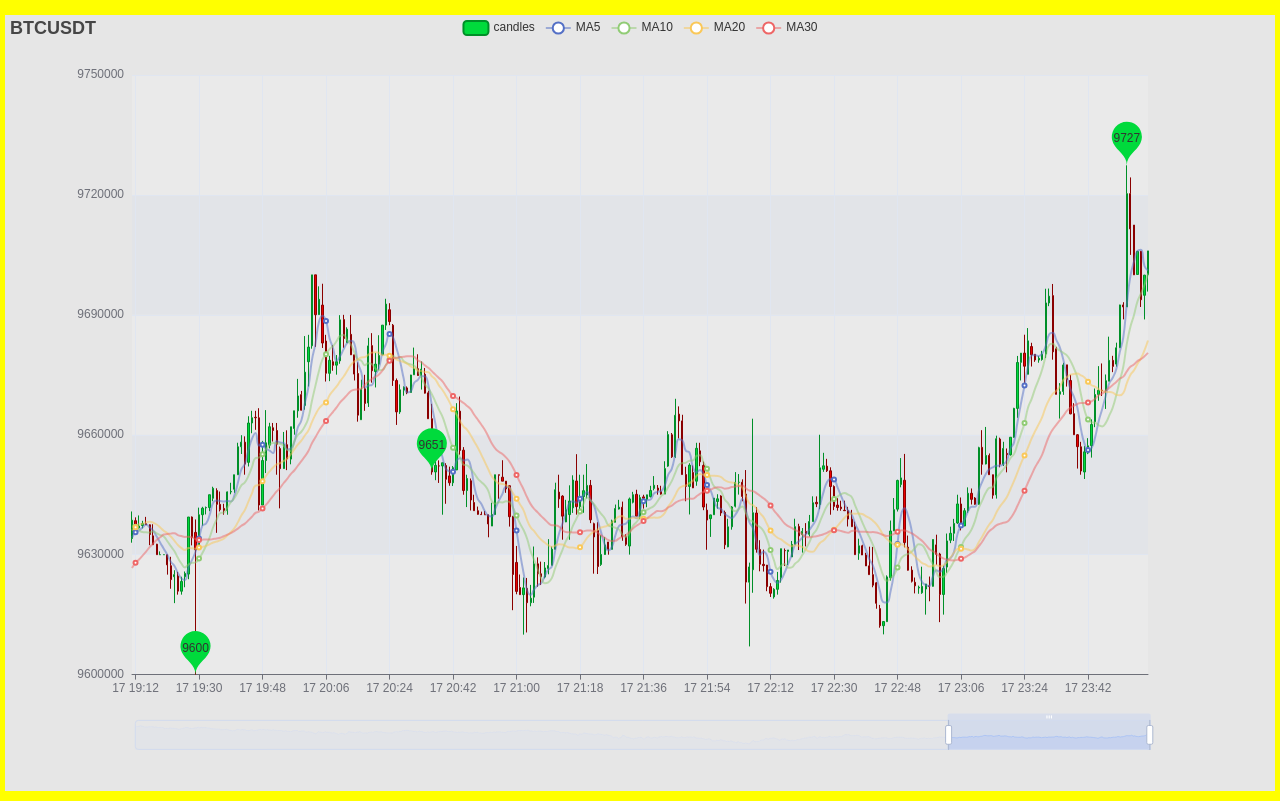
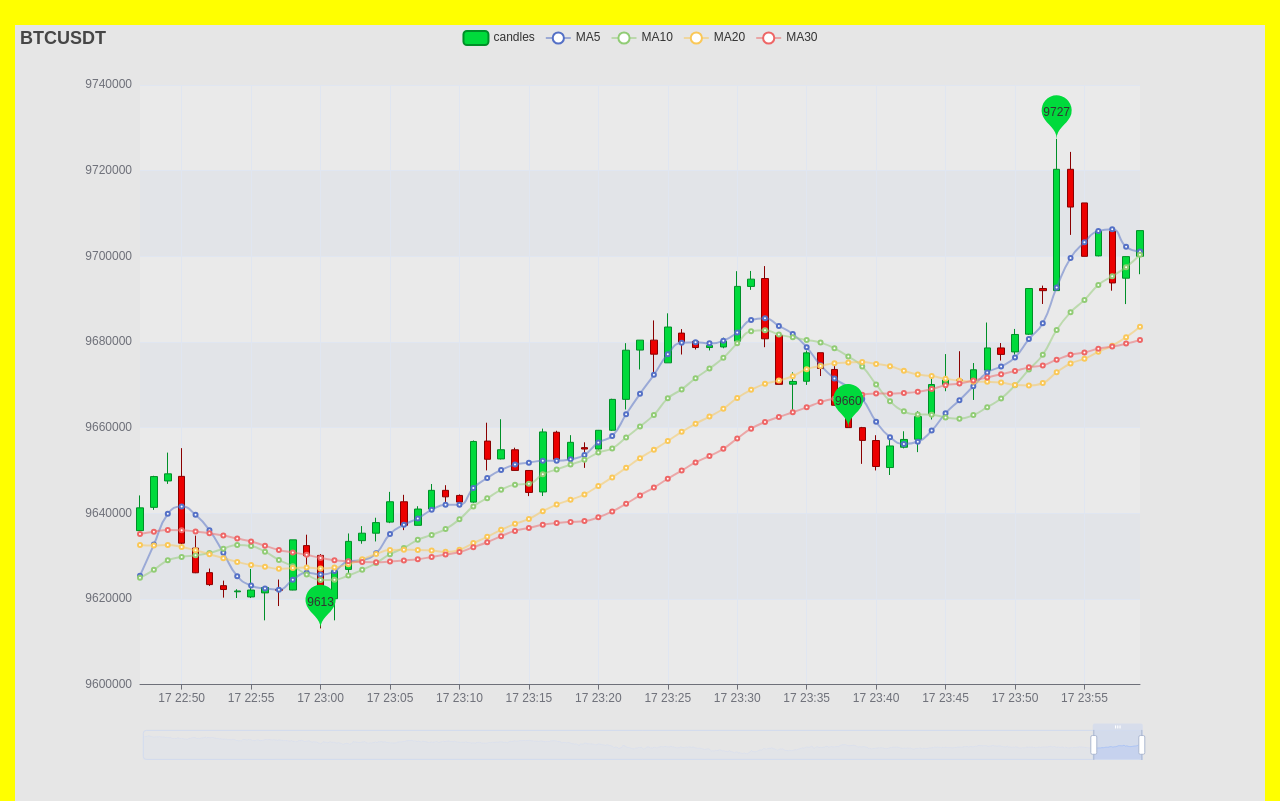
Before and after one commit to mauricio-lima/binance-chart, a plain HTML site: page source/frontend/index.html in a window 1280 px wide. Drawn offline with nearby package versions, Linux system fonts and the light colour scheme; files whose address does not match are found by name.

Commit message:
Adjusts for better initial visualisation

```diff
--- a/source/frontend/candle-stick.js
+++ b/source/frontend/candle-stick.js
@@ -94,7 +94,7 @@ function setupCandleStickChart(container, dataSource, name)
         dataZoom: [
             {
                 type  : 'inside',
-                start : 80,
+                start : 95,
                 end   : 100
             },
             {
--- a/source/frontend/index.html
+++ b/source/frontend/index.html
@@ -10,7 +10,7 @@
        <script type="text/javascript" src="single.js"      ></script>
        <script type="text/javascript" src="candle-stick.js"></script>
    </head>
-   <body style="height: 97%; margin: 0; background: yellow">
+   <body style="height:97%; margin:0; padding:10px; background:yellow">
        <div id="container-1" style="height: 100%; padding-top: 10px; margin: 5px"></div>
    </body>
 </html>
```
